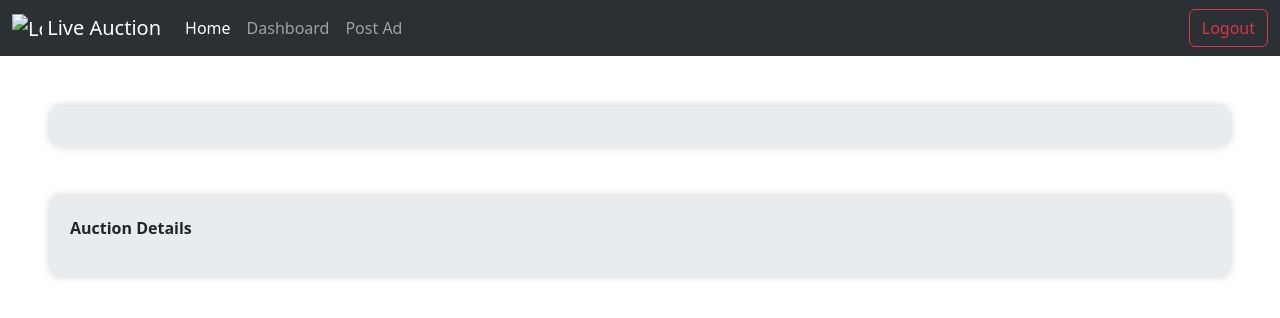
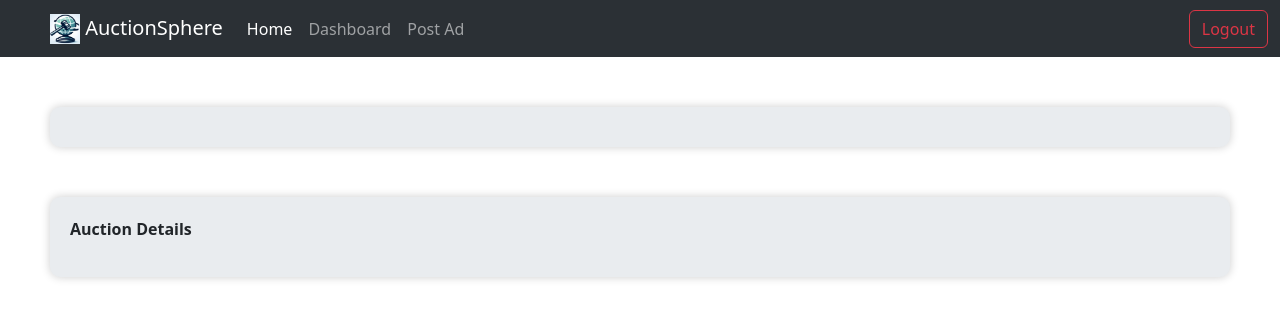
Before and after one commit to Roshankrshah/Real-Time-Auction-Site, a plain HTML site: page Client/homePage/adDetail.html in a window 1280 px wide. Drawn offline with nearby package versions, Linux system fonts and the light colour scheme; no server answers.

Commit message:
logo added

```diff
--- a/Client/homePage/adDetail.html
+++ b/Client/homePage/adDetail.html
@@ -14,9 +14,9 @@
     <nav class="navbar navbar-expand-lg bg-body-tertiary" data-bs-theme="dark">
         <div class="container-fluid">
             <a class="navbar-brand" href="#">
-                <img src="/docs/5.3/assets/brand/bootstrap-logo.svg" alt="Logo" width="30" height="24"
+                <img src="../image/logo1.jpeg" alt="Logo" width="30" height="30"
                     class="d-inline-block align-text-top">
-                Live Auction
+                    AuctionSphere
             </a>
             <button class="navbar-toggler" type="button" data-bs-toggle="collapse"
                 data-bs-target="#navbarSupportedContent" aria-controls="navbarSupportedContent" aria-expanded="false"
--- a/Client/homePage/style.css
+++ b/Client/homePage/style.css
@@ -1,3 +1,7 @@
+.container-fluid {
+    padding-left: 50px;
+}
+
 .product-container {
     display: flex;
     justify-content: space-between;
```
Also changed, not shown: Client/ad/ad.html (+2 -2 lines), Client/dashboard/dashboard.html (+2 -2 lines), Client/homePage/home.html (+2 -2 lines), Client/index.html (+2 -2 lines), Client/register.html (+2 -2 lines), Client/image/logo.jpeg (added), Client/image/logo1.jpeg (added).
